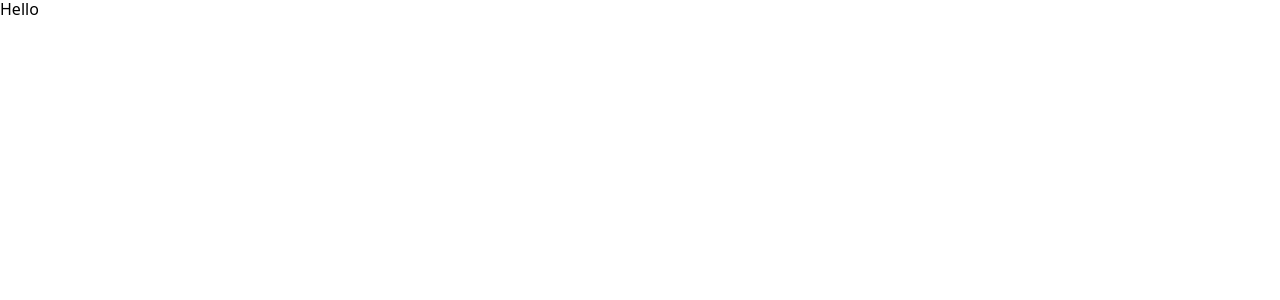
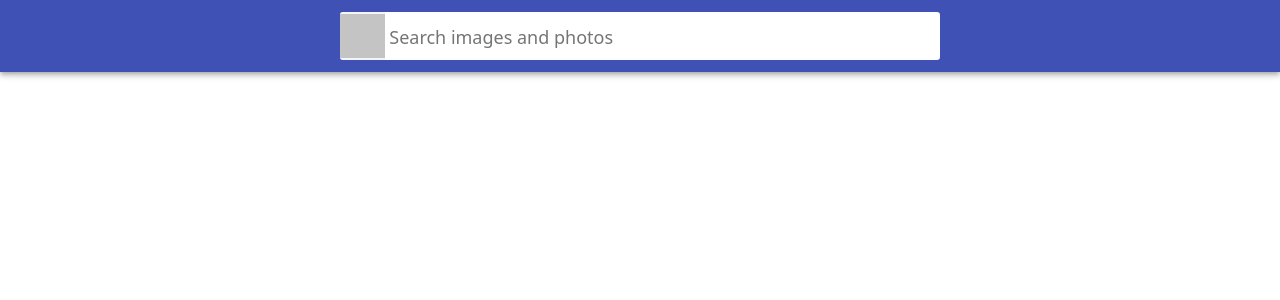
Before and after one commit to AnatoliyIliev/react-type_script, a React (Create React App) app: page / in a window 1280 px wide. Shown: the top 300 px of the page. Built offline with nearby package versions, Linux system fonts and the light colour scheme; grey boxes are pictures that could not be loaded.

Commit message:
feat: add Searchbar

```diff
--- a/src/03-image-finder/styles.css
+++ b/src/03-image-finder/ImageFinder.css
@@ -76,8 +76,8 @@ img {
   width: 48px;
   height: 48px;
   border: 0;
-  background-image: url('https://image.flaticon.com/icons/svg/149/149852.svg');
-  background-size: 40%;
+  background-image: url('https://img.icons8.com/nolan/64/google-web-search.png');
+  background-size: 130%;
   background-repeat: no-repeat;
   background-position: center;
   opacity: 0.6;
--- /dev/null
+++ b/src/03-image-finder/Searchbar/Searchbar.tsx
@@ -0,0 +1,42 @@
+import { Component } from 'react';
+import '../ImageFinder.css';
+class Searchbar extends Component {
+  state = {
+    searchQuery: '',
+  };
+
+  handleInputChange = (event: React.FormEvent<HTMLInputElement>) => {
+    const search = event.currentTarget.value;
+    this.setState({ searchQuery: search });
+  };
+
+  handleSubmit = (event: React.FormEvent<HTMLFormElement>) => {
+    event.preventDefault();
+
+    this.setState({ searchQuery: '' });
+  };
+
+  render() {
+    return (
+      <header className="Searchbar">
+        <form className="SearchForm" onSubmit={this.handleSubmit}>
+          <button type="submit" className="SearchForm-button">
+            <span className="SearchForm-button-label">Search</span>
+          </button>
+
+          <input
+            className="SearchForm-input"
+            type="text"
+            autoComplete="off"
+            autoFocus
+            placeholder="Search images and photos"
+            value={this.state.searchQuery}
+            onChange={this.handleInputChange}
+          />
+        </form>
+      </header>
+    );
+  }
+}
+
+export default Searchbar;
--- /dev/null
+++ b/src/03-image-finder/Searchbar/index.ts
@@ -0,0 +1 @@
+export { default } from './Searchbar';
--- /dev/null
+++ b/src/03-image-finder/services/PixabayAPI.ts
@@ -0,0 +1,16 @@
+const API_KEY = '21951124-cbc15cb68780ddc893d0875a8';
+const BASE_URL = 'https://pixabay.com/api';
+
+const PixabayAPI = async (searchQuery: string) => {
+  const API_URL = `${BASE_URL}/?q=${searchQuery}&page=1&key=${API_KEY}&image_type=photo&orientation=horizontal&per_page=12`;
+
+  const response = await fetch(API_URL);
+
+  if (response.ok) {
+    return response.json();
+  }
+
+  return Promise.reject(new Error(`Search did not return any results`));
+};
+
+export default PixabayAPI;
--- a/src/ImageFinder.tsx
+++ b/src/ImageFinder.tsx
@@ -1,8 +1,23 @@
 import React, { Component } from 'react';
+// import './03-image-finder/ImageFinder.css';
+import Searchbar from './03-image-finder/Searchbar';
+import PixabayAPI from './03-image-finder/services/PixabayAPI';
 
 class ImageFinder extends Component {
+  findURL() {
+    try {
+      PixabayAPI('cat').then(data => console.log(data));
+    } catch (error) {
+      throw new Error('Error');
+    }
+  }
+
   render() {
-    return <div>Hello</div>;
+    return (
+      <>
+        <Searchbar />
+      </>
+    );
   }
 }
 
--- a/src/index.tsx
+++ b/src/index.tsx
@@ -1,10 +1,10 @@
 import React from 'react';
 import ReactDOM from 'react-dom';
-import './index.css';
 // import Components from './Components';
 // import Feedback from './Feedback';
 // import Phonebook from './Phonebook';
 import ImageFinder from './ImageFinder';
+import './index.css';
 import 'modern-normalize/modern-normalize.css';
 
 ReactDOM.render(
```
Also changed, not shown: src/03-image-finder/README.ua.md (+0 -2 lines).
